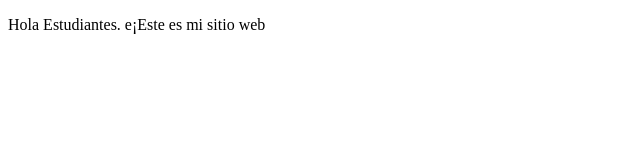
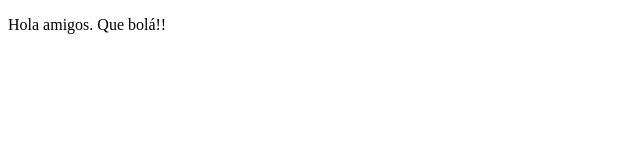
Before and after one commit to Andres1985/proyectoDemoCursoPrework, a plain HTML site: page index.html in a window 1280 px wide. Shown: the whole page, without its empty margins (0-640 px from the left). Drawn offline with Linux system fonts and the light colour scheme.

Commit message:
Second commit

```diff
--- a/index.html
+++ b/index.html
@@ -8,7 +8,8 @@
 </head>
 <body>
     <p>
-        Hola Estudiantes. e¡Este es mi sitio web
+        Hola amigos.
+        Que bolá!!
     </p>
 
 </body>
```
